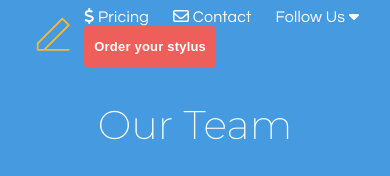
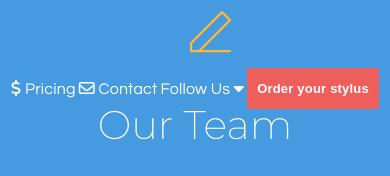
Before and after one commit to leviante/lewagon-sass-challenge, a website: page dist/contact.html in a window 390 px wide. Shown: the top 176 px of the page. Drawn offline with Linux system fonts and the light colour scheme; a web font is replaced by a local one.

Commit message:
finished responsive design, done with the project for now

```diff
--- a/scss/_mobile.scss
+++ b/scss/_mobile.scss
@@ -1,4 +1,26 @@
-@media screen and (max-width: 500px) {
+@media screen and (max-width: 700px) {
+  //Form
+  #order-form {
+    max-width: 95%;
+  }
+
+  //Header
   #header {
+    flex-direction: column;
+    align-items: center;
+    #header-nav {
+      justify-content: center;
+
+      .nav-links {
+        display: flex;
+        justify-content: space-evenly;
+        align-items: center;
+        width: 100%;
+
+        .link {
+          margin-right: 0;
+        }
+      }
+    }
   }
 }
--- a/scss/main.scss
+++ b/scss/main.scss
@@ -17,10 +17,11 @@
   display: flex;
   flex-direction: row;
   align-items: center;
-  background: transparent;
+  background-color: transparent;
   height: auto;
   width: 100%;
   @include easeOut();
+  z-index: 5;
 
   .logo {
     width: 55px;
@@ -42,6 +43,10 @@
     justify-content: flex-end;
     align-items: center;
     width: 100%;
+
+    .hamburger {
+      visibility: hidden;
+    }
 
     .nav-links {
       margin: 8px;
@@ -262,6 +267,7 @@
     font-family: "Montserrat", sans-serif;
     font-size: 50px;
     font-weight: 200;
+    text-align: center;
   }
 
   p {
@@ -319,6 +325,7 @@
     grid-gap: 25px;
     justify-content: space-evenly;
     width: 90%;
+    margin-bottom: 50px;
 
     .price-element {
       display: flex;
@@ -526,7 +533,7 @@
   align-items: center;
   width: 100%;
   height: 100vh;
-  z-index: 2;
+  z-index: 6;
   visibility: hidden;
   opacity: 0;
   transition-property: all;
```
Also changed, not shown: dist/css/main.css.
